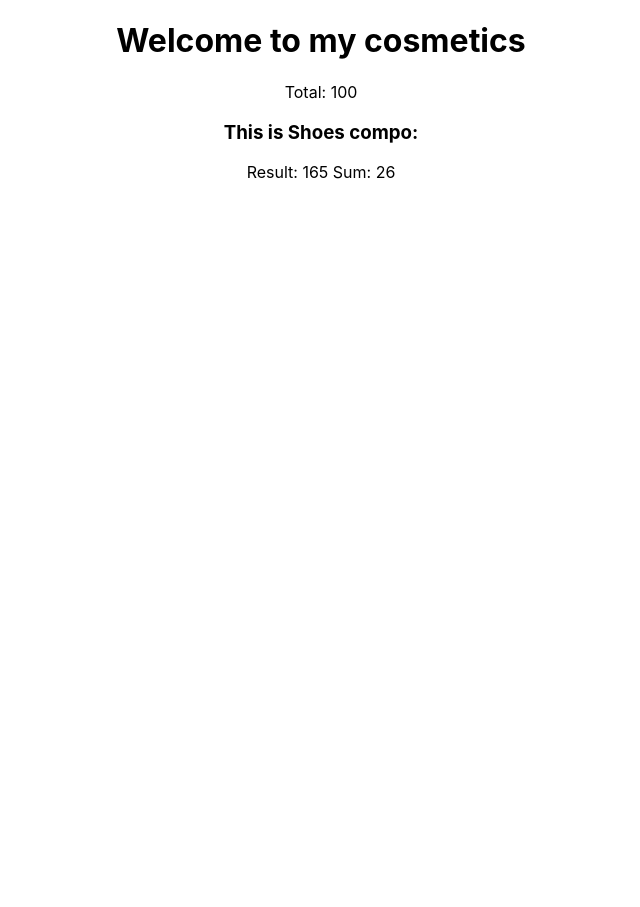
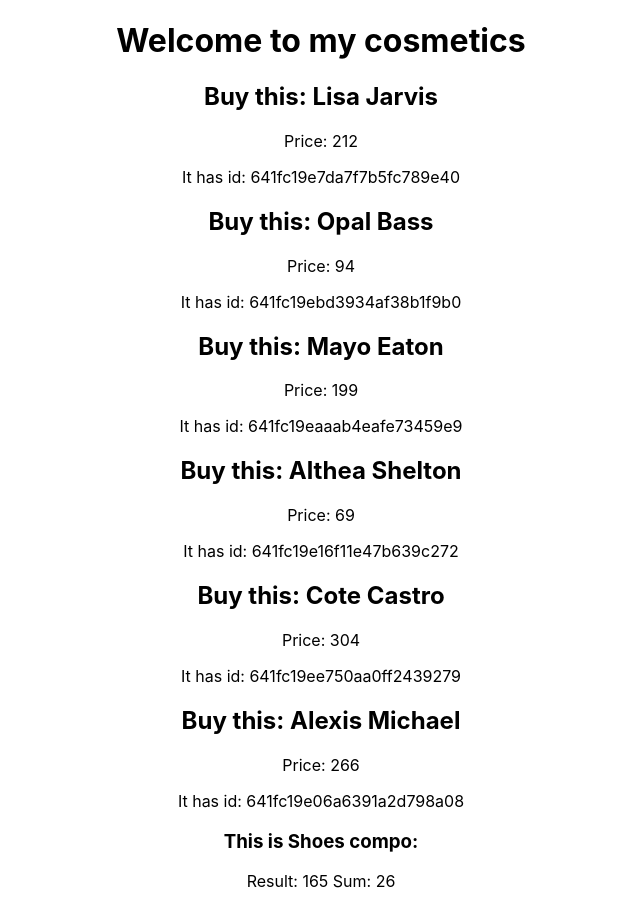
Before and after one commit to HumaionKobir1/react-storage-and-handler, a React (Create React App) app: page / in a window 1280 px wide. Shown: the whole page, without its empty margins (319-959 px from the left). Before the commit the page ends 800 px from the top, so only its background shows below. Built offline with nearby package versions, Linux system fonts and the light colour scheme.

Commit message:
Create and Load Fake data, json generatior, online api

```diff
--- /dev/null
+++ b/public/data.json
@@ -0,0 +1,38 @@
+[
+    {
+      "id": "641fc19e7da7f7b5fc789e40",
+      "price": 212,
+      "eyeColor": "brown",
+      "name": "Lisa Jarvis"
+    },
+    {
+      "id": "641fc19ebd3934af38b1f9b0",
+      "price": 94,
+      "eyeColor": "brown",
+      "name": "Opal Bass"
+    },
+    {
+      "id": "641fc19eaaab4eafe73459e9",
+      "price": 199,
+      "eyeColor": "green",
+      "name": "Mayo Eaton"
+    },
+    {
+      "id": "641fc19e16f11e47b639c272",
+      "price": 69,
+      "eyeColor": "brown",
+      "name": "Althea Shelton"
+    },
+    {
+      "id": "641fc19ee750aa0ff2439279",
+      "price": 304,
+      "eyeColor": "blue",
+      "name": "Cote Castro"
+    },
+    {
+      "id": "641fc19e06a6391a2d798a08",
+      "price": 266,
+      "eyeColor": "green",
+      "name": "Alexis Michael"
+    }
+  ]
--- a/src/Cosmetics.js
+++ b/src/Cosmetics.js
@@ -1,15 +1,35 @@
-import React from 'react';
-import { add } from './utilities/calculate';
+import React, { useEffect, useState } from 'react';
+import Cosmetic from './components/Cosmetic/Cosmetic';
+// import { add } from './utilities/calculate';
 
 
 const Cosmetics = () => {
-    const first = 55;
-    const second = 45;
-    const total = add(first, second);
+    const [cosmetics, setCosmetics] = useState([]);
+    useEffect(() => {
+        fetch('data.json')
+        .then(res => res.json())
+        .then(data => setCosmetics(data));
+    }, [])
+    // const cosmetics = [
+    //     {id: 1, name: 'Alta', price: 100},
+    //     {id: 2, name: 'Palish', price: 200},
+    //     {id: 3, name: 'Malish', price: 300},
+    //     {id: 4, name: 'Balish', price: 400},
+    //     {id: 5, name: 'Nalish', price: 500}
+    // ]
+
+    // const first = 55;
+    // const second = 45;
+    // const total = add(first, second);
     return (
         <div>
             <h1>Welcome to my cosmetics</h1>
-            <p>Total: {total}</p>
+            {
+                cosmetics.map(cosmetic => <Cosmetic key={cosmetic.id}
+                cosmetic = {cosmetic}
+                ></Cosmetic>)
+            }
+            {/* <p>Total: {total}</p> */}
         </div>
     );
 };
--- /dev/null
+++ b/src/components/Cosmetic/Cosmetic.js
@@ -0,0 +1,16 @@
+import React from 'react';
+
+const Cosmetic = (props) => {
+    const {name, price, id} = props.cosmetic;
+    return (
+        <div>
+            {/* <h2>Buy this: {props.cosmetic.name}</h2>
+            <p>Price: {props.cosmetic.price}</p> */}
+            <h2>Buy this: {name}</h2>
+            <p>Price: {price}</p>
+            <p>It has id: {id}</p>
+        </div>
+    );
+};
+
+export default Cosmetic;
```
